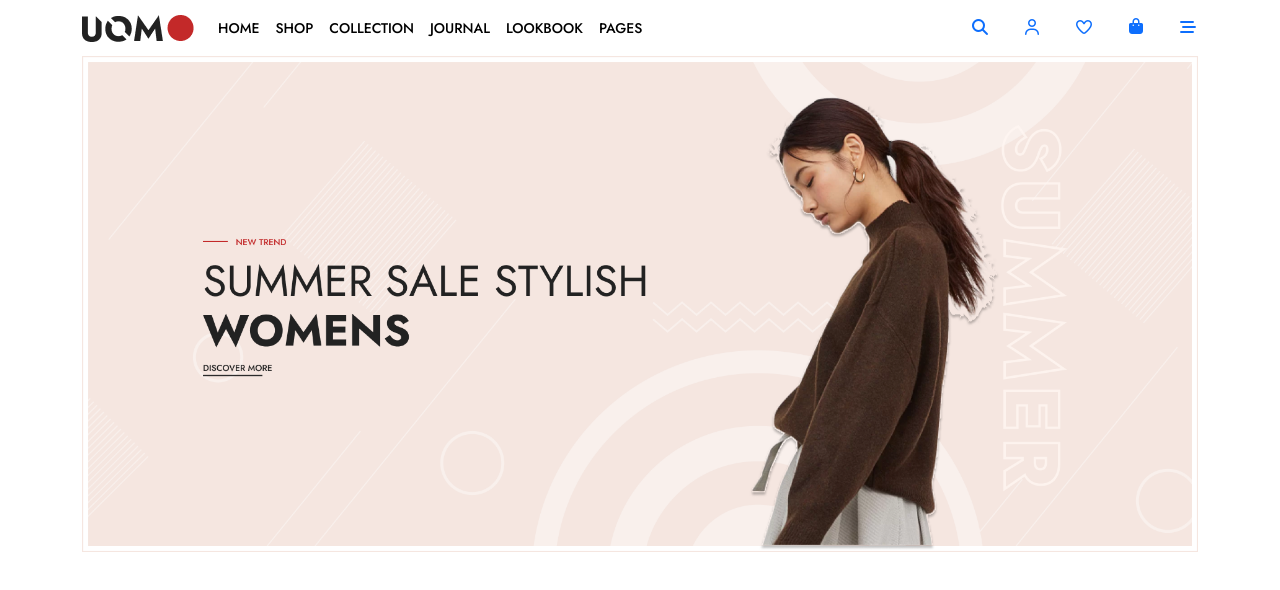
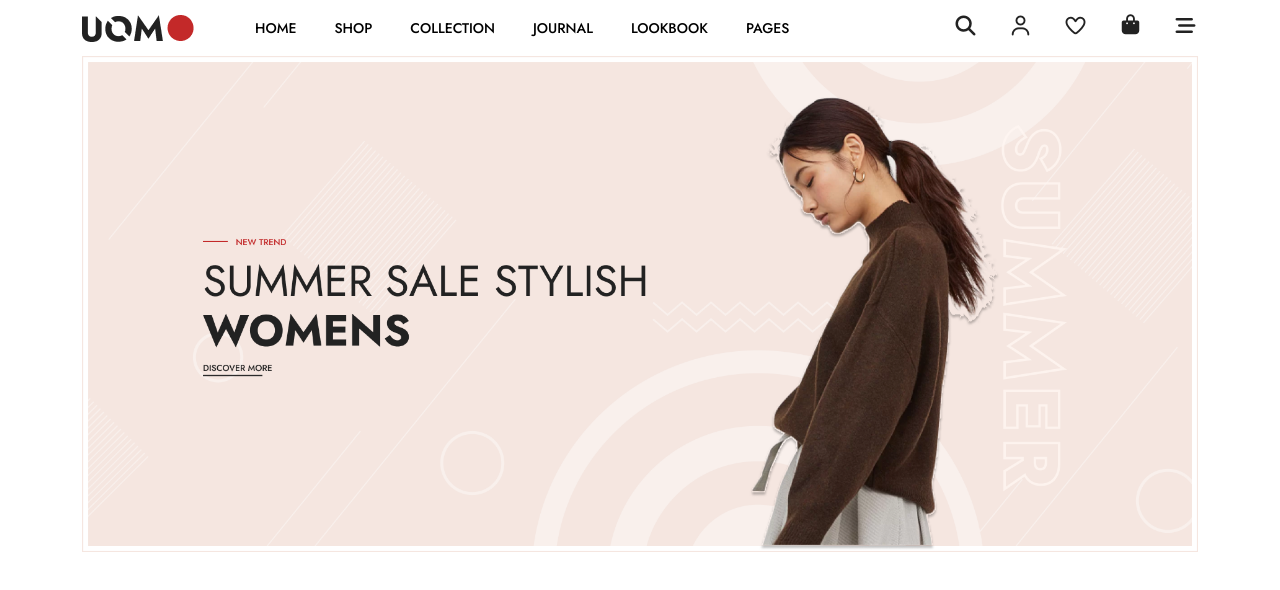
Before and after one commit to mdsohelranadev/class-13, a plain HTML site: page index.html in a window 1280 px wide. Drawn offline with Linux system fonts and the light colour scheme.

Commit message:
last update

```diff
--- a/css/style.css
+++ b/css/style.css
@@ -28,31 +28,59 @@ h6 {
     margin: 0;
     line-height: 0.8;
 }
+/* all common css end */
 
-/* all common css end */
-.container{
+
+/* .container{
     width: 1320px;
     margin: 0 auto;
+} */
+
+
+
+.navbar-brand{
+    padding-right: 37px;
+}
+.navbar-nav{
+    display: flex;
+    column-gap: 22px;
 }
 
+.nav-link{
+    position: relative;
+}
+.nav-link::after{
+    position: absolute;
+    height: 2px;
+    width:0px;
+    background: red;
+    content: "";
+    bottom: 0;
+    left: 8px;
+    /* visibility: hidden; */
+    opacity: 0;
+    transition: 0.4s;
+}
+.nav-link:hover.nav-link::after{
+    /* visibility: visible; */
+    opacity: 1;
+    width: 30px;
+}
+.nav-link{
+    font-size: 14px;
+    font-weight: 500;
+    color: #222;
+    padding:0;
+}
 .manuicons{
     display: flex;
     justify-content: center;
     align-items: center;
-    column-gap: 32px;
+    column-gap: 30px;
 }
 
-.navbar-nav li{
-    font-size: 14px;
-    font-weight: 500;
 
+.manuicons a i{
+    font-size: 20px;
+    color: #222;
 }
-
-#bannerPart{
-    /* background: url(/images/Group\ 6.png);
-    background-repeat: no-repeat;
-    background-position: center;
-    background-size: cover;
-    height: 500px;
-    width: 100%;
-} */
--- a/index.html
+++ b/index.html
@@ -69,7 +69,7 @@
             <div class="row">
                 <div class="col-lg-12">
                     <a href="#">
-                        <img src="images/Group 6.png" alt="Group 6.png" class="img-fluid w-100">
+                        <img src="images/Group 6.png" alt="Group 6.png" class="img w-100">
                     </a>
                 </div>
             </div>
```
